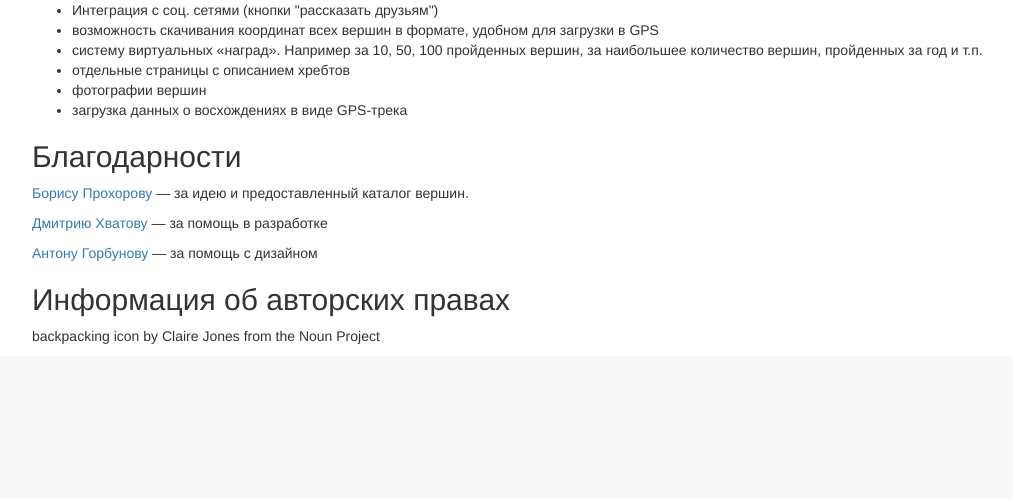
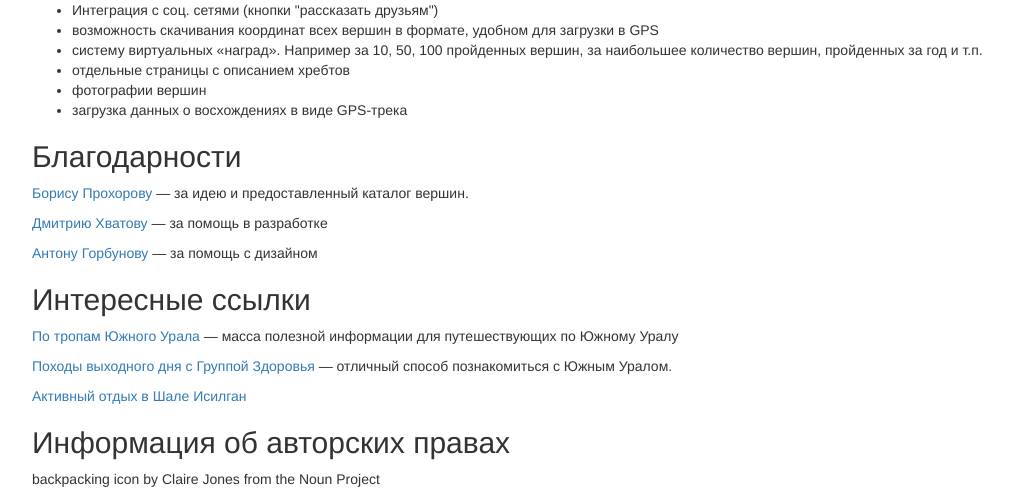
Before and after one commit to binrush/thousands, a Flask app: page /about in a window 1280 px wide. Shown: the part 489-988 px from the top of the page, without its empty margins (38-1051 px from the left). Before the commit the page ends 833 px from the top, so only its background shows below. Run offline with Flask 2, Linux system fonts and the light colour scheme; some libraries are stand-ins or nearby versions.

Commit message:
Changed about page

```diff
--- a/thousands/templates/about.html
+++ b/thousands/templates/about.html
@@ -39,12 +39,11 @@
 <p><a href="https://github.com/kagel/">Дмитрию Хватову</a> &mdash; за помощь в разработке</p>
 <p><a href="http://vk.com/dexterity">Антону Горбунову</a> &mdash; за помощь с дизайном</p>
 
-{#
 <h2>Интересные ссылки</h2>
 <p><a href="http://www.southural.ru/">По тропам Южного Урала</a> &mdash; масса полезной информации для путешествующих по Южному Уралу</p>
-<p><a href="http://vk.com/public85298612">Шале Исилган</a></p>
-<p><a href="http://vk.com/gruppazdoroviyaclub">Группа здоровья</a></p>
-#}
+<p><a href="http://vk.com/gruppazdoroviyaclub">Походы выходного дня с Группой Здоровья</a> &mdash; отличный способ познакомиться с Южным Уралом.</p>
+<p><a href="http://vk.com/public85298612">Активный отдых в Шале Исилган</a></p>
+
 <h2>Информация об авторских правах</h2>
 <p>backpacking icon by Claire Jones from the Noun Project</a>
 {% endblock %}
```
